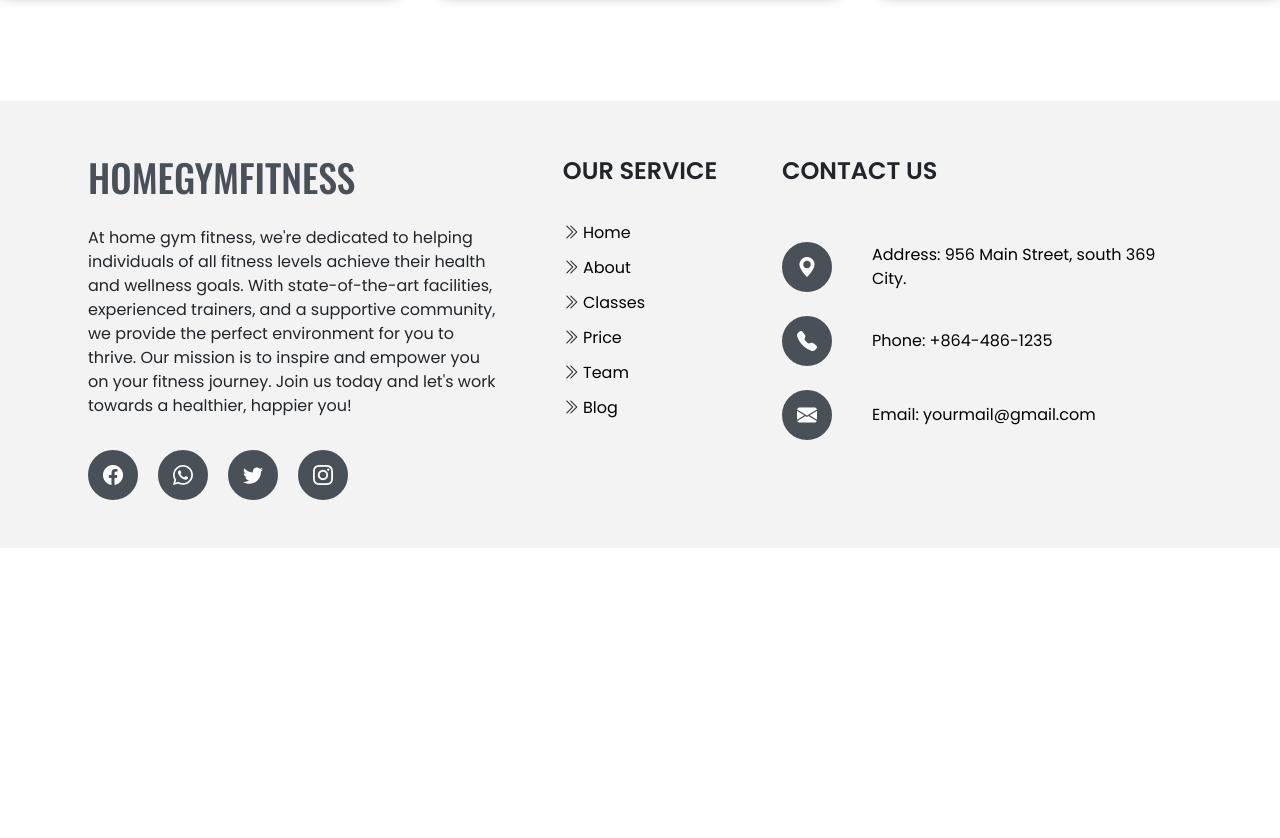
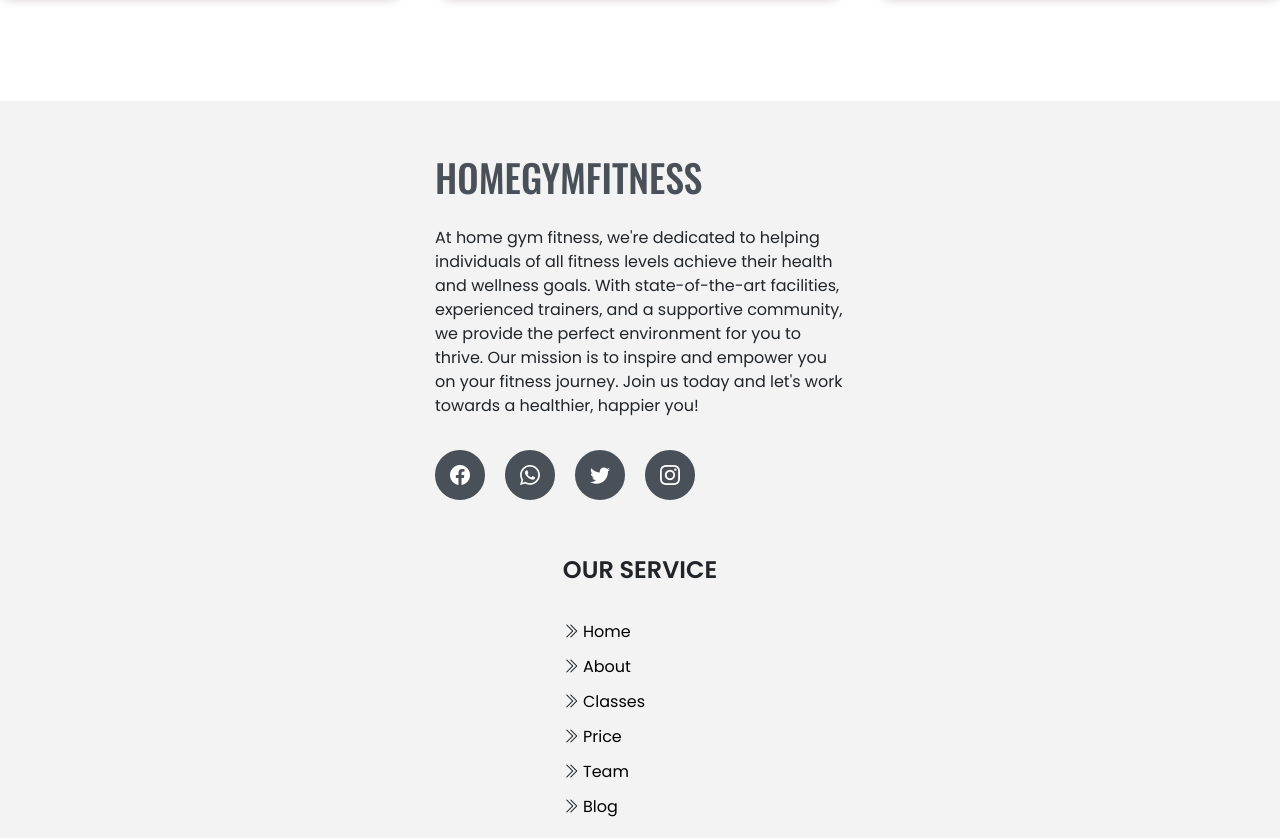
Before and after one commit to DouglasAraujo0/home-gym-fitness, a plain HTML site: page index.html in a window 1280 px wide. Shown: the part 9952-10790 px from the top of the page. Before the commit the page ends 10500 px from the top, so only its background shows below. Drawn offline with nearby package versions, Linux system fonts and the light colour scheme.

Commit message:
responsividade de tablets finalizado, footer tambem

```diff
--- a/css/style.css
+++ b/css/style.css
@@ -1160,12 +1160,27 @@ button.day.selected {
         align-items: center;
         margin-bottom: -20px;
     }
+
     .texto__blog {
         text-align: center;
         max-width: 630px;
     }
 
+    .bi-footer {
+        padding: 10px 15px;
+    }
 }
+
+@media (max-width: 1280px) {
+    .background__footer {
+        display: flex;
+        flex-direction: column;
+        align-items: center;
+    }
+}
+
+
+
 
 
 
@@ -1268,4 +1283,5 @@ button.day.selected {
         margin-bottom: -45px;
     }
 
+
 }
```
